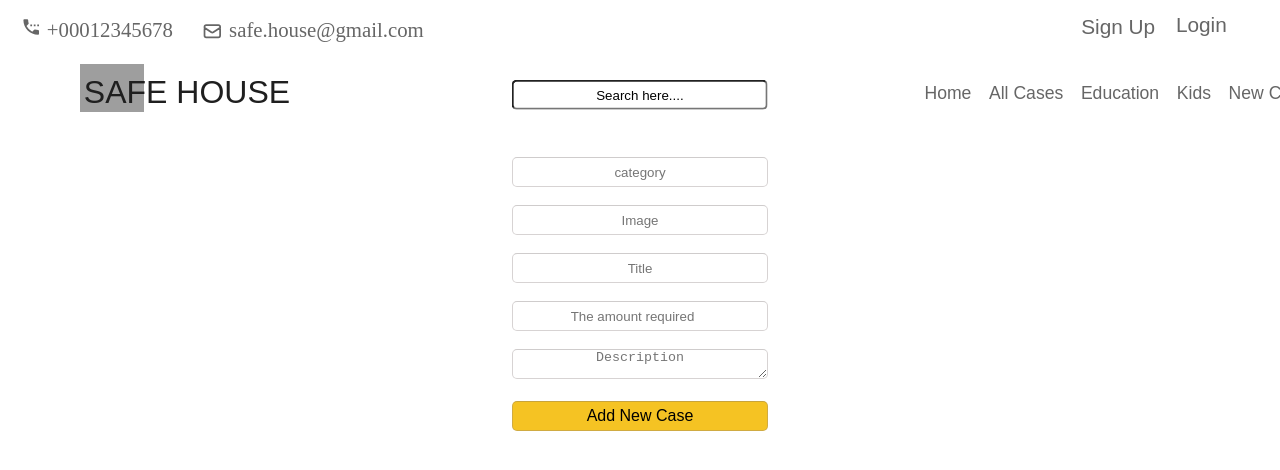
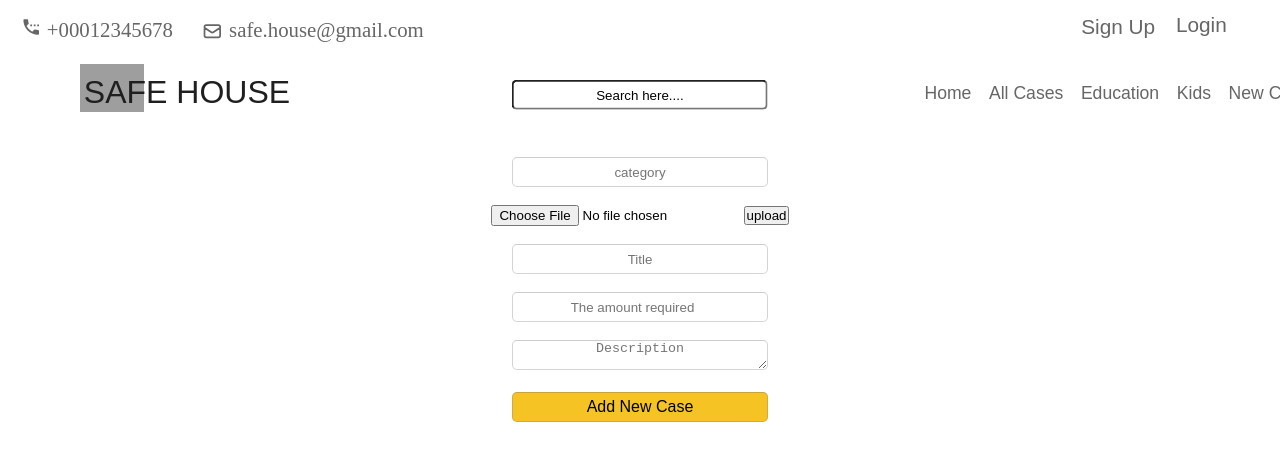
Before and after one commit to CodeWarriorsTeam/MERAKI_Academy_Project_5, a React (Create React App) app in the folder frontend/: page /newcase in a window 1280 px wide. Shown: the top 470 px of the page. Built offline with nearby package versions, Linux system fonts and the light colour scheme; grey boxes are pictures that could not be loaded.

Commit message:
cloudinary

```diff
--- a/frontend/package.json
+++ b/frontend/package.json
@@ -7,6 +7,7 @@
     "@testing-library/react": "^12.1.2",
     "@testing-library/user-event": "^13.5.0",
     "axios": "^0.25.0",
+    "cloudinary": "^1.28.1",
     "install": "^0.13.0",
     "npm": "^8.4.1",
     "react": "^17.0.2",
--- a/frontend/src/component/NewCase/NewCase.js
+++ b/frontend/src/component/NewCase/NewCase.js
@@ -7,8 +7,9 @@ import { useDispatch, useSelector } from "react-redux";
 import { AddCase } from "../../reducer/cases";
 
 const NewCase = () => {
-  const navigate = useNavigate();
   const [case_image, setCase_Image] = useState("");
+  console.log("link",case_image);
+
   const [category, setCategory] = useState("");
 
   const [title, setTitle] = useState("");
@@ -16,6 +17,41 @@ const NewCase = () => {
   const [case_description, setCase_Description] = useState("");
 
   const [message, setMessage] = useState("");
+
+
+  const [imageselected, setImageSelected] = useState("");
+  const [imagelink, setImageLink] = useState("");
+
+  const uploadImage = (imageFile) => {
+    const formData = new FormData();
+    // const imageFile = imageselected;
+    // console.log(imageFile.url);
+    formData.append("file", imageFile);
+
+    formData.append("upload_preset", "nfrmsteq");
+
+    console.log(imageFile);
+    console.log(formData);
+    console.log("linkfunction",case_image);
+
+
+    axios
+      .post("https://api.cloudinary.com/v1_1/dxw4t7j0p/image/upload", formData)
+
+      .then((result) => {
+        console.log(result.data);
+        console.log(result.data.secure_url);
+        setCase_Image(result.data.secure_url)
+        console.log("a",case_image);
+
+      })
+      .catch((err) => {
+        console.log(err.response);
+      });
+  };
+
+  const navigate = useNavigate();
+
 
   const dispatch = useDispatch();
 
@@ -54,12 +90,16 @@ const NewCase = () => {
   };
 
   return (
-   <><br /><br /><br />
+    <>
+      <br />
+      <br />
+      <br />
       <div className="newPage">
         <br />
         <br />
 
-      <input className="category"
+        <input
+          className="category"
           type="text"
           placeholder="category"
           onChange={(e) => {
@@ -69,17 +109,29 @@ const NewCase = () => {
         <br />
 
         <br />
-      <input className="image"
+        {/* <input
+          className="image"
           type="text"
           placeholder="Image"
           onChange={(e) => {
             setCase_Image(e.target.value);
           }}
+        ></input> */}
+
+        <input
+          type="file"
+          onChange={(e) => {
+            setImageSelected(e.target.files[0]);
+          }}
         ></input>
+
+        <button onClick={() => uploadImage(imageselected)}>upload</button>
+
         <br />
         <br />
 
-      <input className="title"
+        <input
+          className="title"
           type="text"
           placeholder="Title"
           onChange={(e) => {
@@ -89,7 +141,8 @@ const NewCase = () => {
         <br />
         <br />
 
-      <input className="amount"
+        <input
+          className="amount"
           type="number"
           placeholder="The amount required"
           onChange={(e) => {
@@ -99,7 +152,8 @@ const NewCase = () => {
         <br />
         <br />
 
-      <textarea className="description"
+        <textarea
+          className="description"
           type="text"
           placeholder="Description"
           onChange={(e) => {
@@ -109,7 +163,9 @@ const NewCase = () => {
         <br />
         <br />
 
-      <button className="new" onClick={addNewCase}>Add New Case</button>
+        <button className="new" onClick={addNewCase}>
+          Add New Case
+        </button>
         {message}
       </div>
     </>
```
Also changed, not shown: 1 other file (tests, documents, lock files or other folders). Lines whose indentation alone changed are shown as unchanged.
